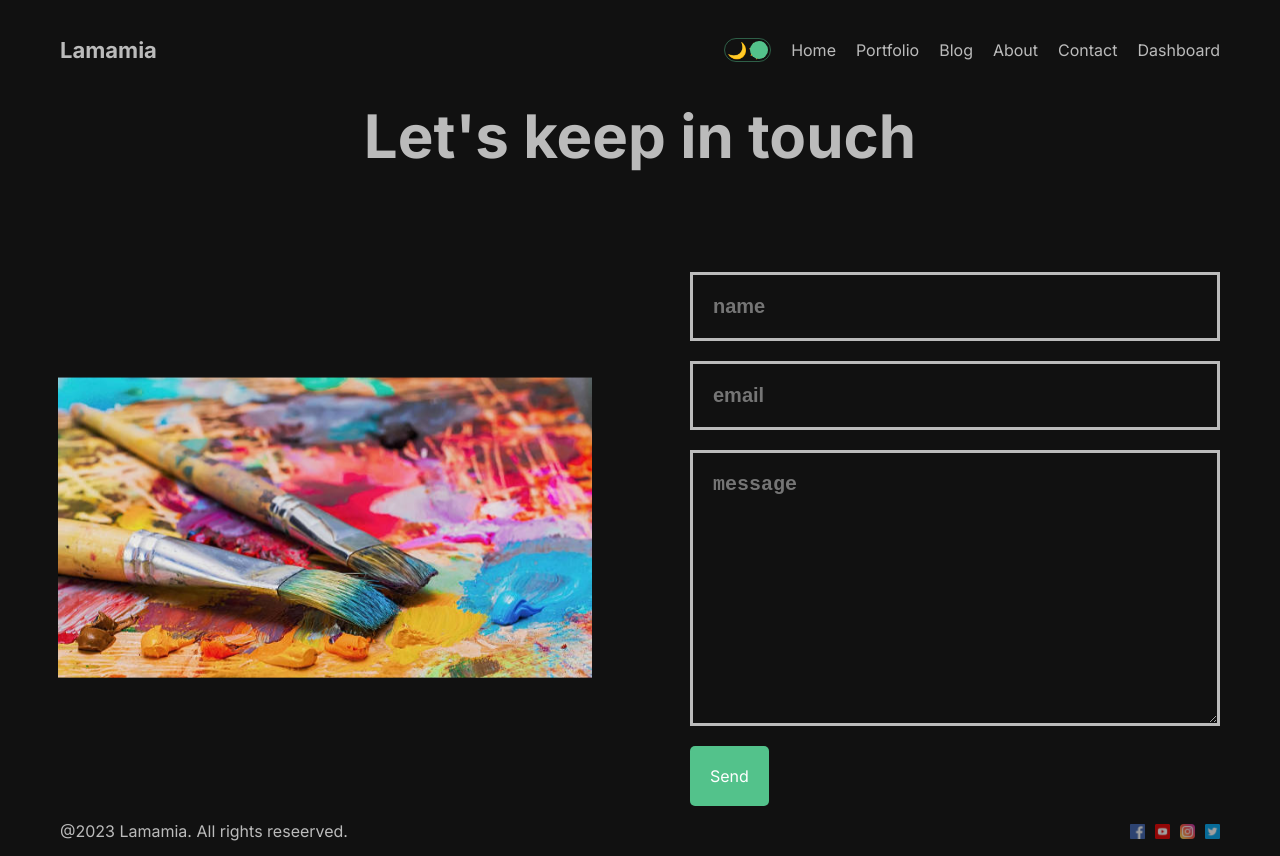
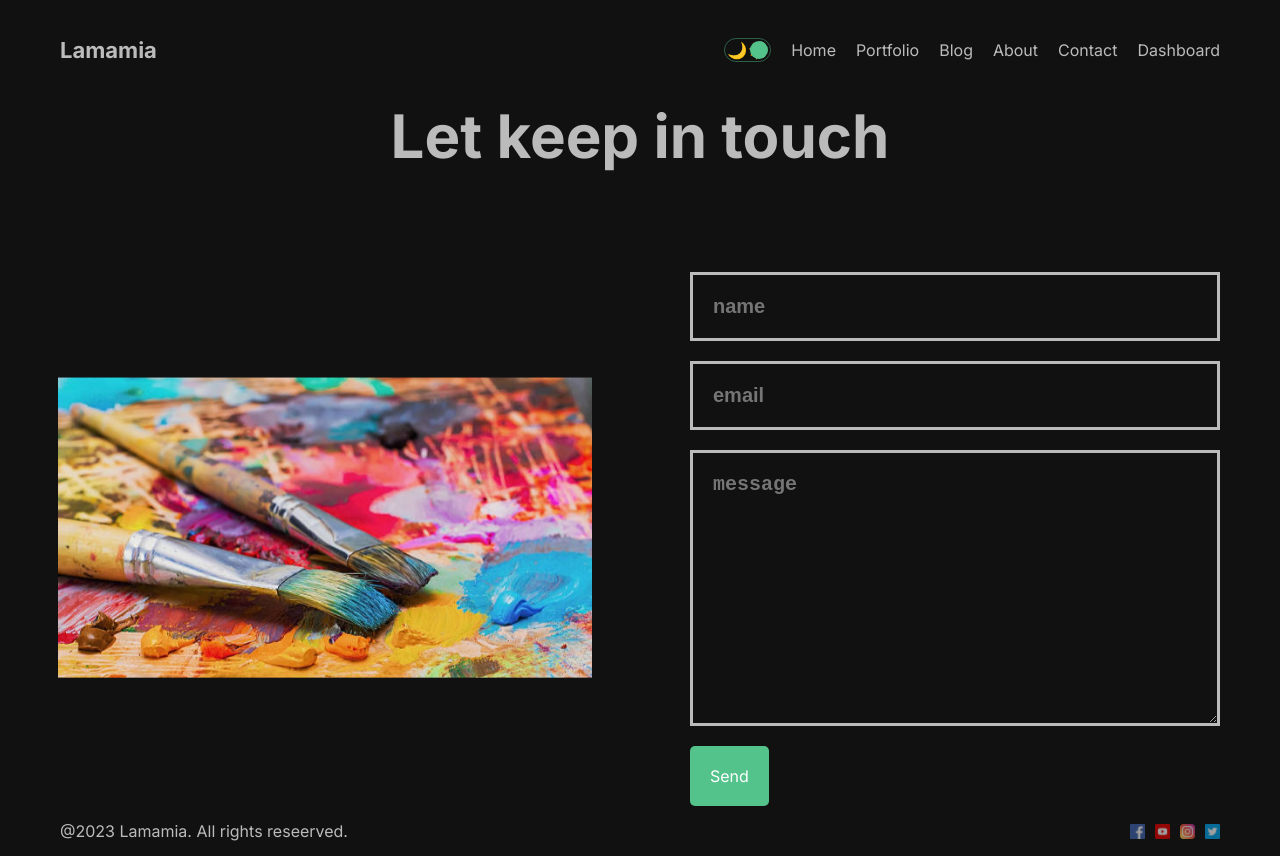
Before and after one commit to h3d-anhntl/learn-nextjs, a Next.js app: page /contact in a window 1280 px wide. Built offline with nearby package versions, Linux system fonts and the light colour scheme; no server answers.

Commit message:
fix build error

```diff
--- a/src/app/contact/page.jsx
+++ b/src/app/contact/page.jsx
@@ -11,7 +11,7 @@
 const Contact = () => {
   return (
     <div className={styles.container}>
-      <h1 className={styles.title}>Let's keep in touch</h1>
+      <h1 className={styles.title}>Let keep in touch</h1>
       <div className={styles.content}>
         <div className={styles.imgContainer}>
           <Image
```
Also changed, not shown: 1 other file (tests, documents, lock files or other folders).
